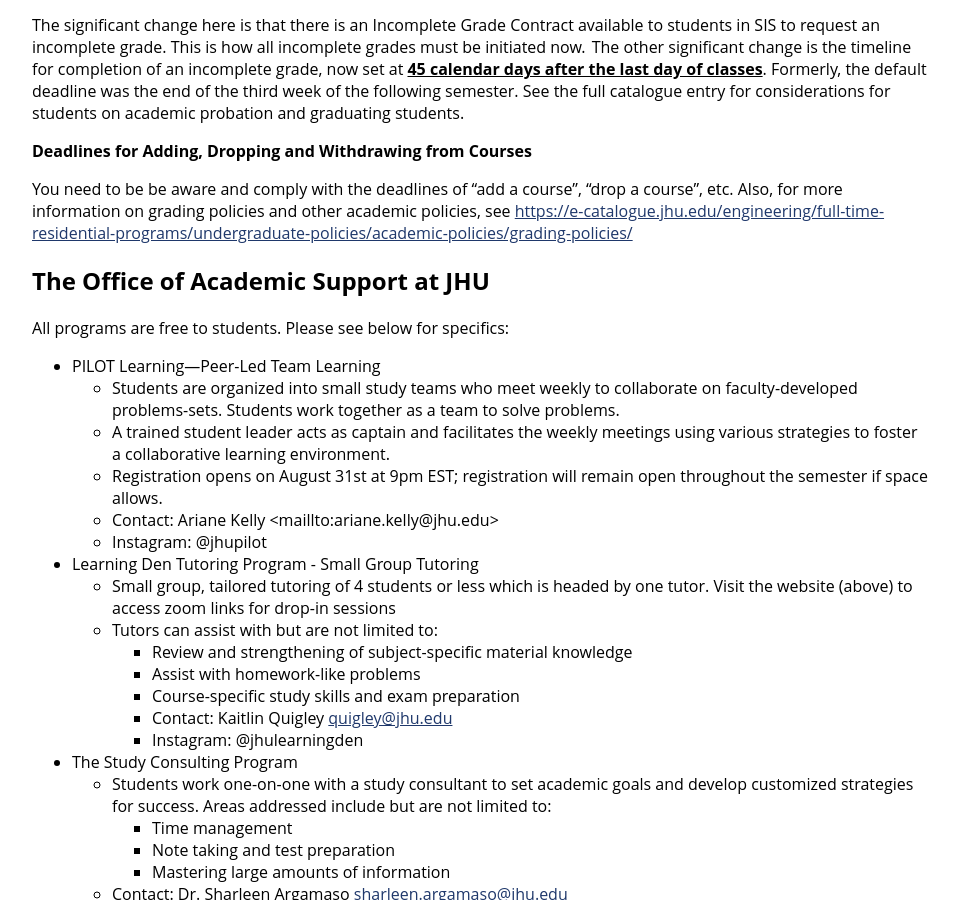
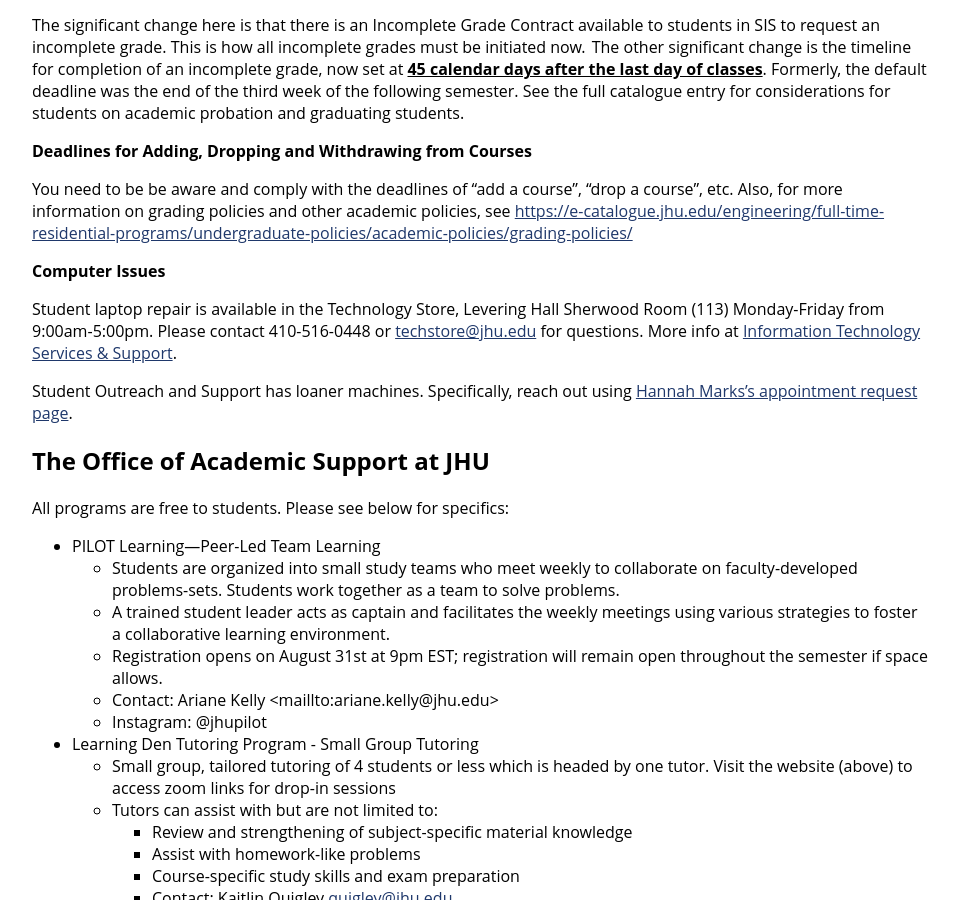
Before and after one commit to jhu-ip/cs220-f24, a Jekyll site: the page built from syllabus.md, in a window 1280 px wide and 900 px high, scrolled down 8944 px. Shown: the whole window, without its empty margins (160-1119 px from the left). Built offline with Jekyll 4.4.1, drawn with Linux system fonts in a browser that asks for light colours.

Commit message:
updated syllabus with computer repair resources

```diff
--- a/syllabus.md
+++ b/syllabus.md
@@ -558,6 +558,12 @@
 
 You need to be be aware and comply with the deadlines of "add a course", "drop a course", etc. Also, for more information on grading policies and other academic policies, see <https://e-catalogue.jhu.edu/engineering/full-time-residential-programs/undergraduate-policies/academic-policies/grading-policies/>
 
+**Computer Issues**
+
+Student laptop repair is available in the Technology Store, Levering Hall Sherwood Room (113) Monday-Friday from 9:00am-5:00pm. Please contact 410-516-0448 or <techstore@jhu.edu> for questions. More info at [Information Technology Services & Support](https://studentaffairs.jhu.edu/computing/services-support/).
+
+Student Outreach and Support has loaner machines. Specifically, reach out using [Hannah Marks's appointment request page](https://calendly.com/hmarks3).
+
 ## The Office of Academic Support at JHU
 
 All programs are free to students.  Please see below for specifics:
```
